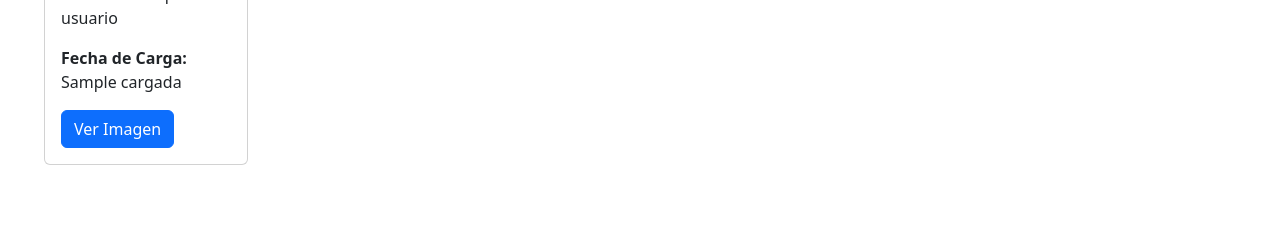
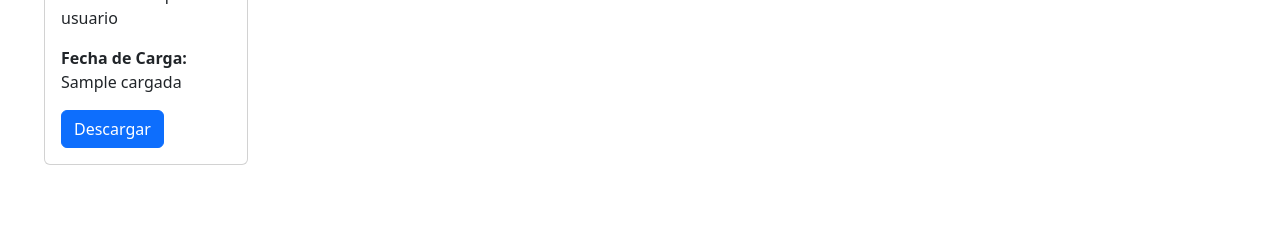
Before and after one commit to proyects-personals/starter-aws-app, a Flask app: template templates/index.html in a window 1280 px wide. Shown: the part 567-800 px from the top of the page. Run offline with Flask 3, Linux system fonts and the light colour scheme; the template is opened without the code that fills it: most values are stand-ins (such as "Sample title", 1, 10 or a date in 2020).

Commit message:
feat: docker file

```diff
--- a/templates/index.html
+++ b/templates/index.html
@@ -32,7 +32,7 @@
                             <p class="card-text"><strong>Descripción:</strong> {{ meme.descripcion }}</p>
                             <p class="card-text"><strong>Usuario:</strong> {{ meme.usuario }}</p>
                             <p class="card-text"><strong>Fecha de Carga:</strong> {{ meme.cargada }}</p>
-                            <a href="{{ meme.ruta }}" class="btn btn-primary" target="_blank">Ver Imagen</a>
+                            <a href="{{ meme.ruta }}" class="btn btn-primary" target="_blank">Descargar</a>
                         </div>
                     </div>
                 </div>
```
Also changed, not shown: 1 other file.
